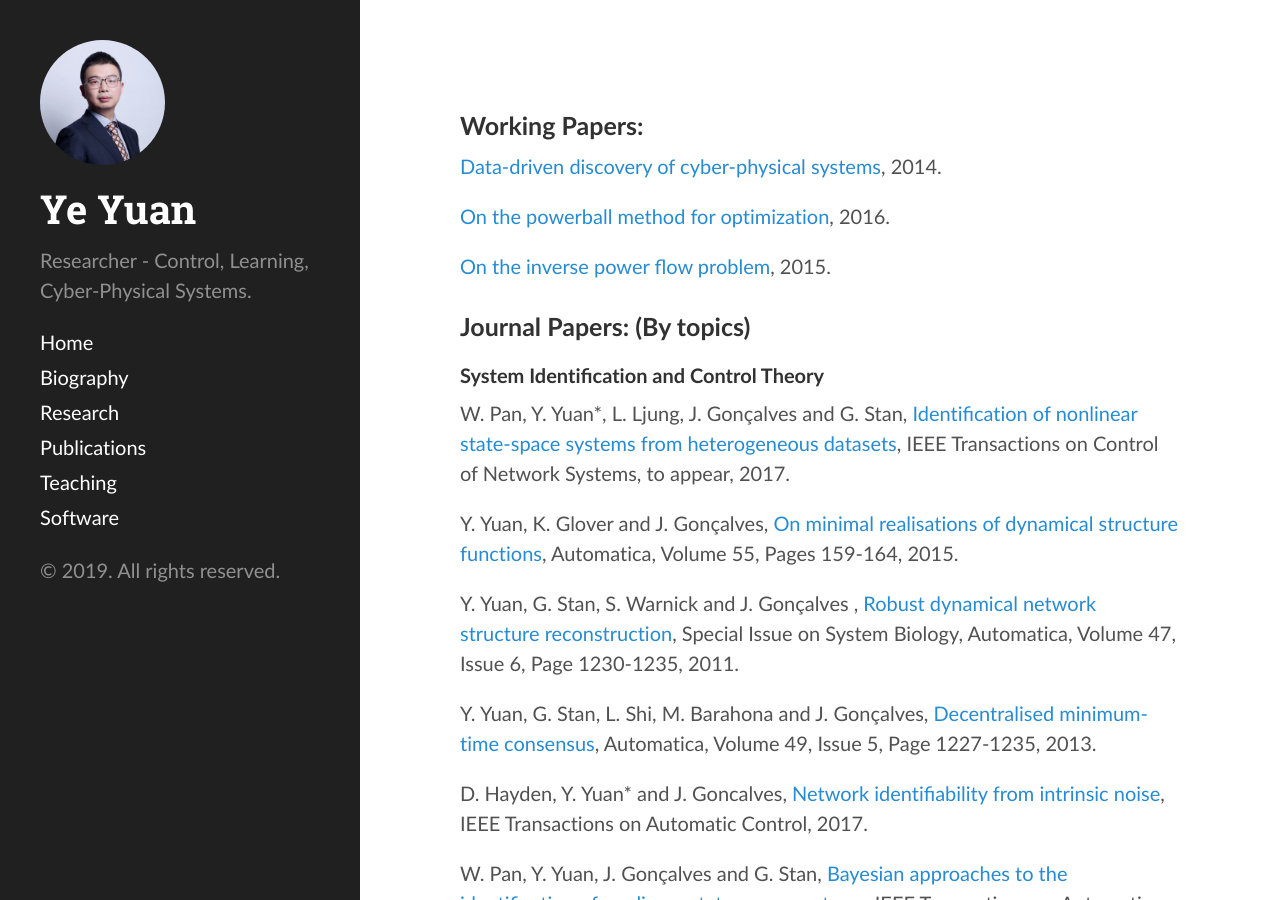
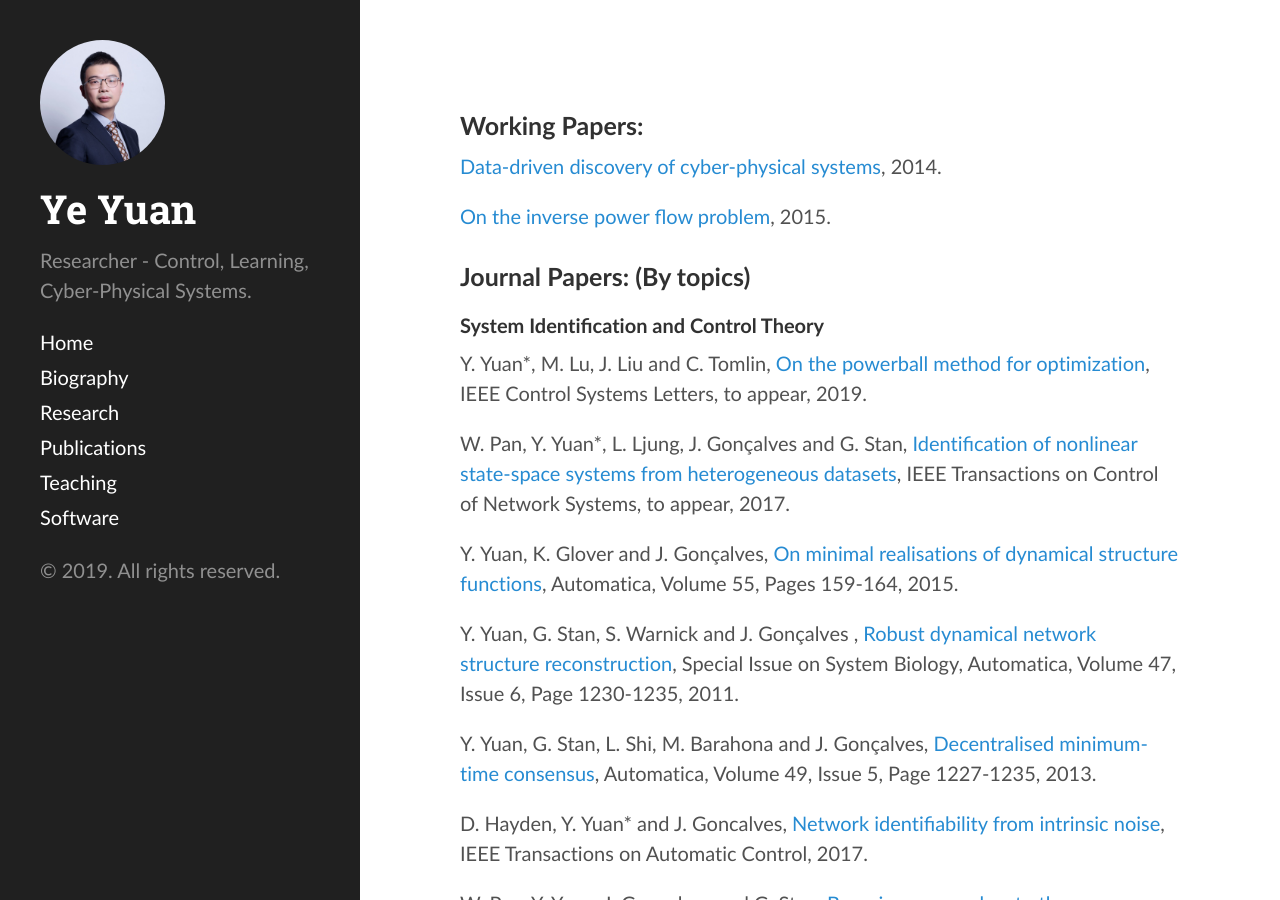
Before and after one commit to yy311/yy311.github.io, a Jekyll site: the page built from publication.md, in a window 1280 px wide and 900 px high. Built offline with Jekyll 4.4.1, drawn with Linux system fonts in a browser that asks for light colours.

Commit message:
Update publication.md

```diff
--- a/publication.md
+++ b/publication.md
@@ -6,14 +6,14 @@
 
 [Data-driven discovery of cyber-physical systems](https://arxiv.org/pdf/1810.00697.pdf), 2014.
 
-[On the powerball method for optimization](https://arxiv.org/abs/1603.07421), 2016.
-
 [On the inverse power flow problem](https://arxiv.org/abs/1610.06631), 2015.
 
 
 <h3>Journal Papers: (By topics)</h3>
 
 <h4>System Identification and Control Theory</h4>
+
+Y. Yuan*, M. Lu, J. Liu and C. Tomlin, [On the powerball method for optimization](https://arxiv.org/abs/1603.07421),  IEEE Control Systems Letters, to appear, 2019.
 
 W. Pan, Y. Yuan*, L. Ljung, J. Gonçalves and G. Stan, [Identification of nonlinear state-space systems from heterogeneous datasets](http://ieeexplore.ieee.org/stamp/stamp.jsp?arnumber=8055630), IEEE Transactions on Control of Network Systems, to appear, 2017.
 
```
